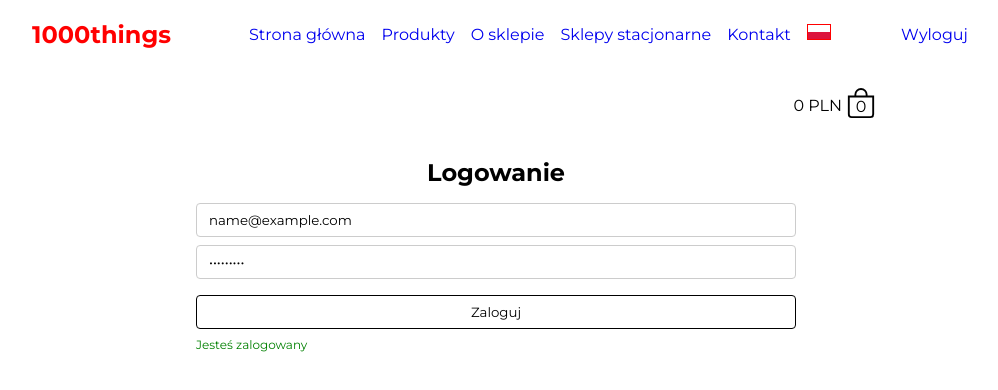
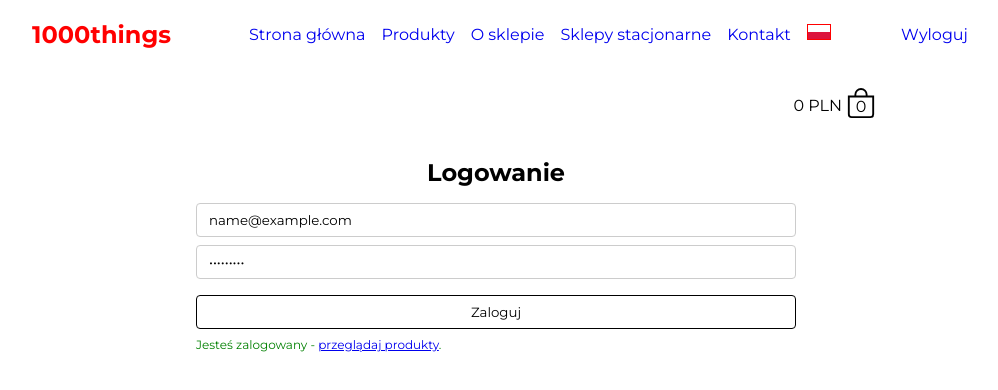
Before and after one commit to piotrszczesniak/junior-react-developer-droplabs-interview, a React (Create React App) app: page /login in a window 1280 px wide. Both pictures are taken after typing "name@example.com", "Sample123" into the empty fields and a click on the button "Zaloguj". Shown: the top 390 px of the page, without its empty margins (144-1142 px from the left). Built offline with nearby package versions, Linux system fonts and the light colour scheme.

Commit message:
add redirect to login page after user has logged in

```diff
--- a/src/pages/Login/Login.js
+++ b/src/pages/Login/Login.js
@@ -1,5 +1,6 @@
 import { useContext } from 'react';
 import { useForm } from 'react-hook-form';
+import { Link } from 'react-router-dom';
 import { AuthenticationContext } from '../../components/AuthenticationContextProvider/AuthenticationContext';
 import styles from './Login.module.scss';
 
@@ -52,7 +53,9 @@ const Login = () => {
           <button type='submit'>Zaloguj</button>
 
           {isAuthenticated ? (
-            <p className={styles['success-msg']}>Jesteś zalogowany</p>
+            <p className={styles['success-msg']}>
+              Jesteś zalogowany - <Link to='/products'>przeglądaj produkty</Link>.
+            </p>
           ) : (
             <p className={styles['error-msg']}>Żeby przeglądać ofertę produktów zaloguj się proszę.</p>
           )}
```
